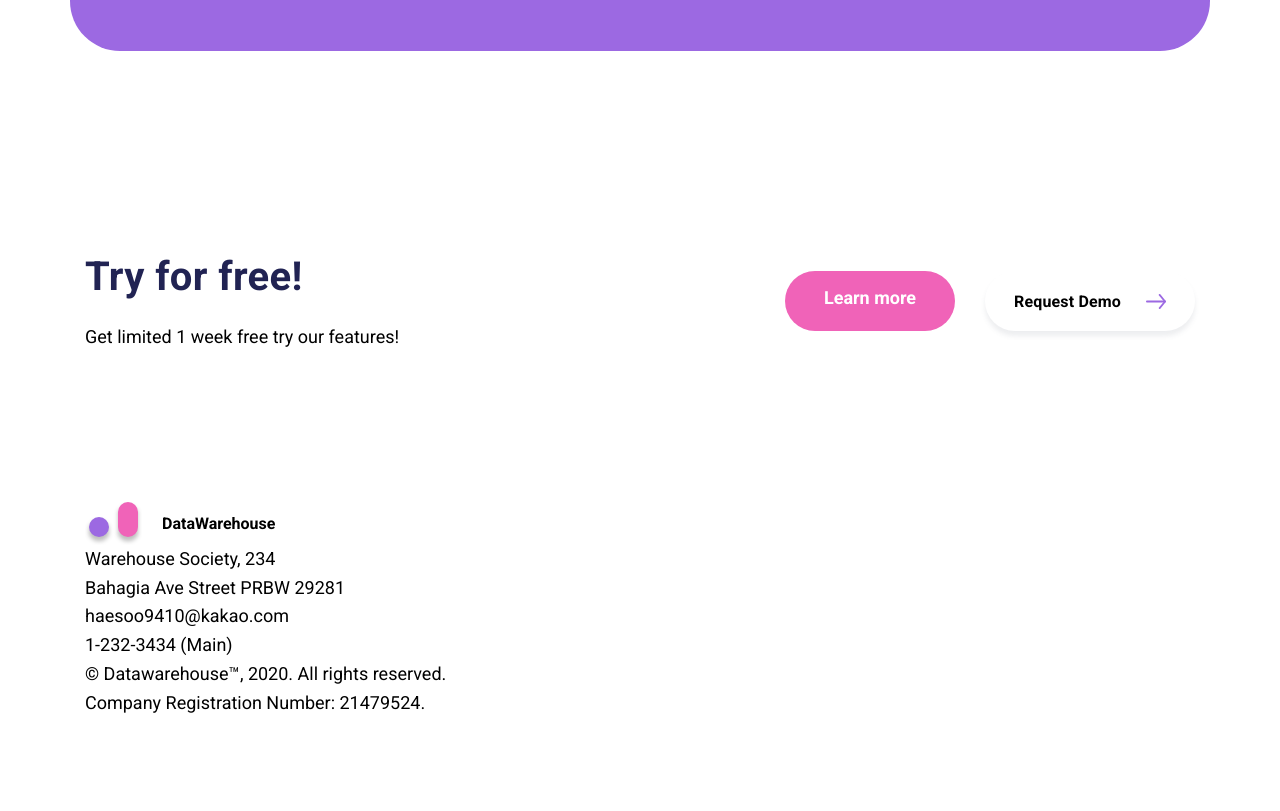
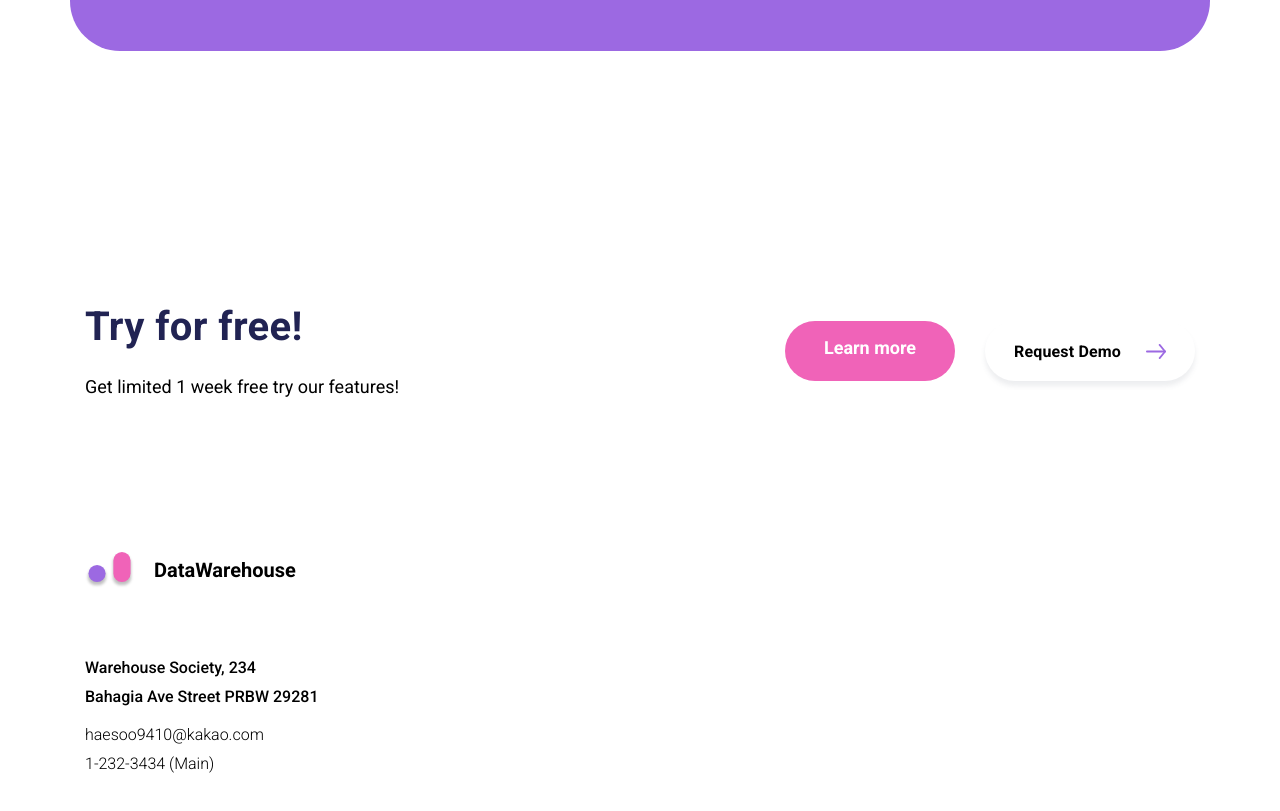
Before and after one commit to haesoo-y/Data_Warehouse_Homepage, a plain HTML site: page index.html in a window 1280 px wide. Shown: the part 3359-4170 px from the top of the page. Before the commit the page ends 4077 px from the top, so only its background shows below. Drawn offline with Linux system fonts and the light colour scheme.

Commit message:
footer-left

```diff
--- a/index.html
+++ b/index.html
@@ -261,20 +261,25 @@
                             PRBW 29281
                         </p>
                     </div>
-                    <div class="footer-cotact">
+                    <div class="footer-contact">
                         <p>
                             haesoo9410@kakao.com<br/>
                             1-232-3434 (Main)
                         </p>
                     </div>
-                    <div class="footer-right">
+
+                </div>
+                <div class="col-12 col-md-7"></div>
+            </div>
+            <div class="row">
+                <div class="col-12">
+                    <!-- <div class="footer-right">
                         <p>
                             © Datawarehouse™, 2020. All rights reserved.</br>
                             Company Registration Number: 21479524.
                         </p>
-                    </div>
+                    </div> -->
                 </div>
-                <div class="col-12 col-md-7"></div>
             </div>
         </div>
     </footer>
--- a/style.css
+++ b/style.css
@@ -370,12 +370,13 @@ p {
 /* Footer Section */
 .footer {
     padding-top: 50px;
+    margin-bottom: 40px;
 }
 
 .footer-top {
     display: flex;
     flex-direction: column;
-    margin-bottom: 50px;
+    margin-bottom: 80px;
 }
 
 .footer-buttons {
@@ -391,22 +392,43 @@ p {
 }
 
 .footer-desc {
-    margin-bottom: 20px;
+    margin-bottom: 50px;
 }
 
 .footer-logotext {
+    margin-bottom: 30px;
     display: flex;
     align-items: center;
 }
 
 .footer-logotext img {
-    margin-right: 20px;
+    width: 30px;
+    height: auto;
+    margin-right: 10px;
 }
 
-.footer-address {
-    font-size: 16px;
-    line-height: 1.125;
+.footer-logotext strong {
+    font-size: 14px;
 }
+
+.footer-address p {
+    margin-bottom: 5px;
+    font-size: 12px;
+    line-height: 1.8;
+    font-weight: 500;
+}
+
+.footer-contact p {
+    font-size: 12px;
+    line-height: 1.8;
+    font-weight: 300;
+}
+
+/* .footer-right p {
+    font-size: 12px;
+    line-height: 1.5;
+    font-weight: 300;
+} */
 
 
 
@@ -723,8 +745,9 @@ p {
 
 
     /* Footer Section */
-    footer {
-        padding-top: 0;
+    .footer {
+        padding-top: 100px;
+        margin-bottom: 90px;
     }
 
     .footer-top {
@@ -749,6 +772,28 @@ p {
 
     .footer-desc {
         margin-bottom: 0;
+    }
+
+    .footer-logotext {
+        margin-bottom: 65px;
+    }
+
+    .footer-logotext img {
+        width: 49px;
+        margin-right: 20px;
+    }
+
+    .footer-logotext strong {
+        font-size: 20px;
+    }
+
+    .footer-address p {
+        margin-bottom: 10px;
+        font-size: 16px;
+    }
+
+    .footer-contact p {
+        font-size: 16px;
     }
 
 
```
